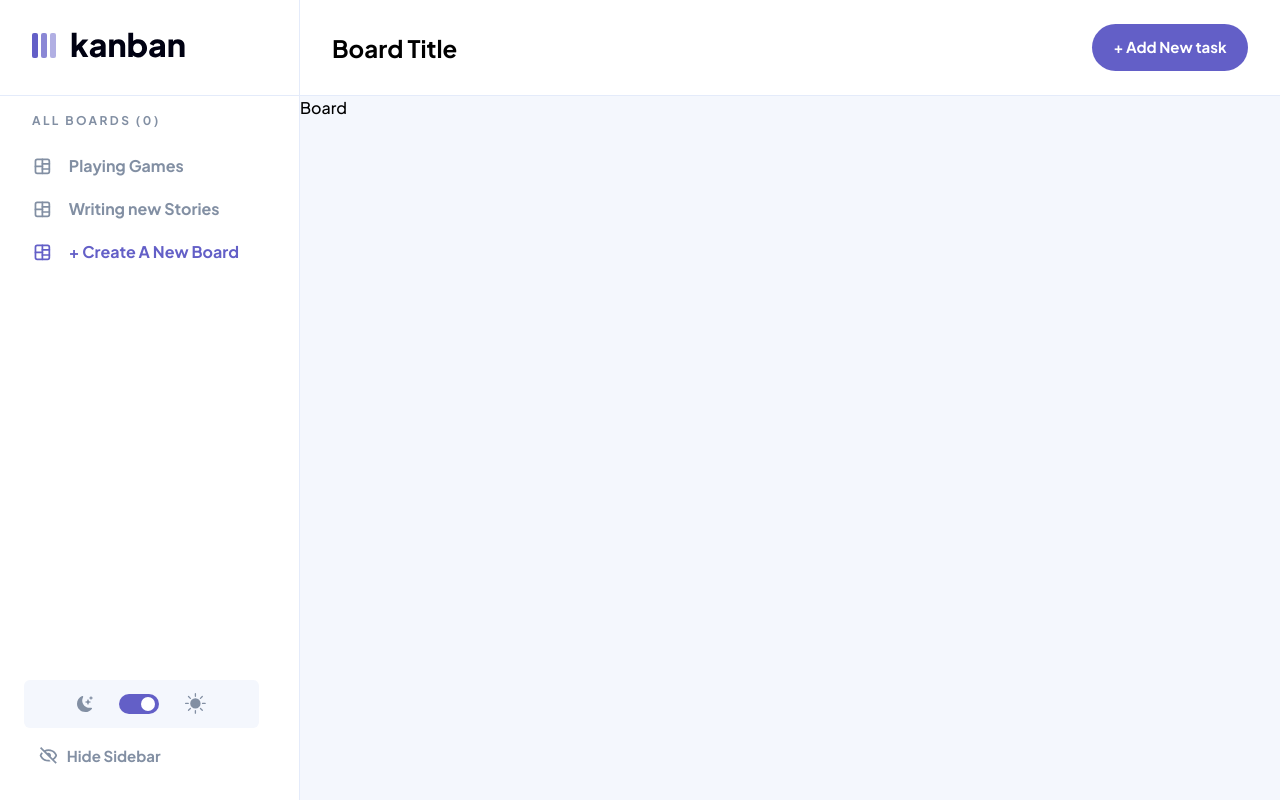
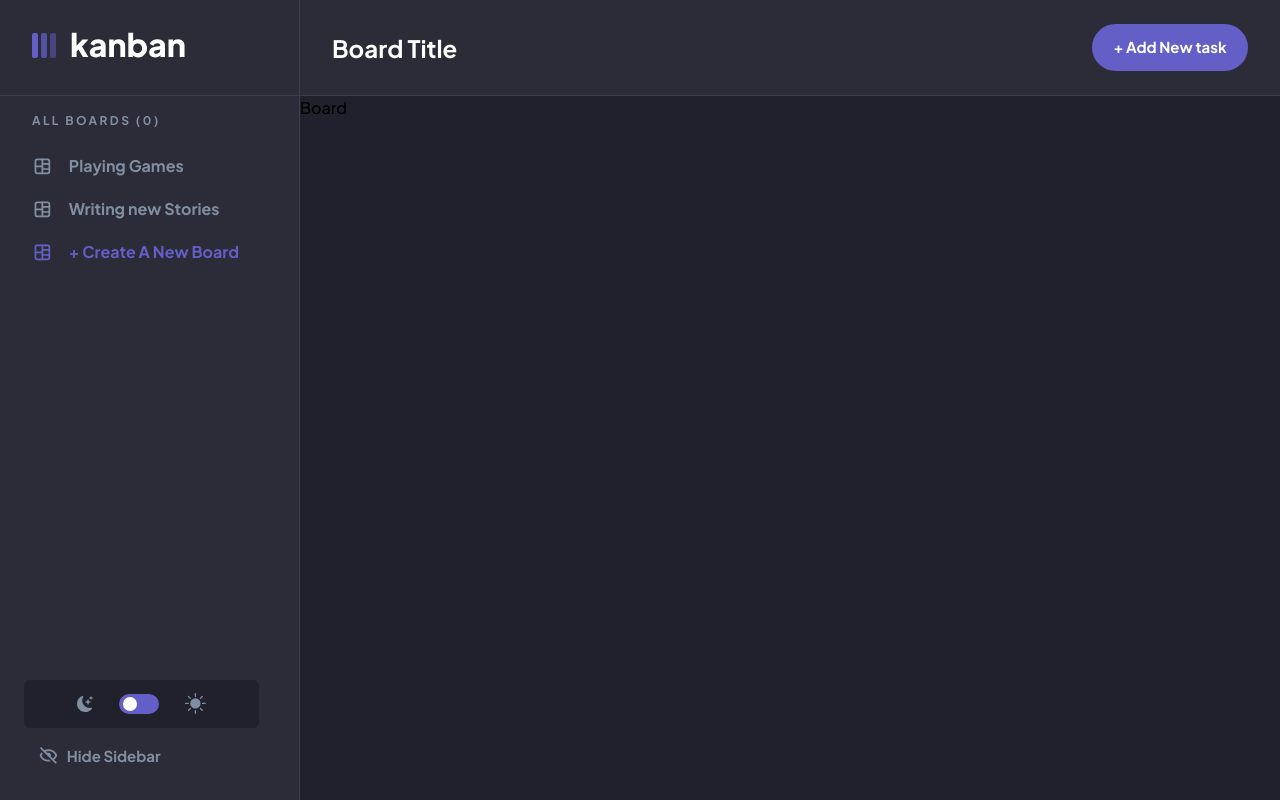
Before and after one commit to 0xmbadr/task-management-app, a React (Vite) app: page / in a window 1280 px wide. Built offline with nearby package versions, Linux system fonts and the light colour scheme.

Commit message:
[SCCSS] => (sidebar > bottom > toggleTheme button) add a style and state to toggle theme change from sidebar.

```diff
--- a/src/App.tsx
+++ b/src/App.tsx
@@ -1,14 +1,22 @@
-import { useAppSelector } from './app/hooks';
+import { useAppDispatch, useAppSelector } from './app/hooks';
+import { toggleTheme } from './app/slices/dataSlice';
 import Body from './layout/Body';
 import Header from './layout/Header';
 
 function App() {
   const colorTheme = useAppSelector((state) => state.data.colorTheme);
+  const dispatch = useAppDispatch();
+
+  const handleColorTheme = () => {
+    return colorTheme === 'dark'
+      ? dispatch(toggleTheme('light'))
+      : dispatch(toggleTheme('dark'));
+  };
 
   return (
     <div className={`App ${colorTheme}`}>
       <Header colorTheme={colorTheme} />
-      <Body />
+      <Body handleThemeChange={handleColorTheme} />
     </div>
   );
 }
--- a/src/app/slices/dataSlice.ts
+++ b/src/app/slices/dataSlice.ts
@@ -5,7 +5,7 @@ interface DateState {
 }
 
 const initialState: DateState = {
-  colorTheme: 'light',
+  colorTheme: 'dark',
 };
 
 const dataSlice = createSlice({
--- a/src/components/SideNav/index.tsx
+++ b/src/components/SideNav/index.tsx
@@ -2,9 +2,26 @@ import { BsFillMoonStarsFill, BsFillSunFill } from 'react-icons/bs';
 import { BiHide } from 'react-icons/bi';
 import Tab from './Tab';
 import { useState } from 'react';
-const SideNav = () => {
+import { useAppSelector } from '../../app/hooks';
+
+type SideNavProps = {
+  handleThemeChange: () => void;
+};
+
+const SideNav = ({ handleThemeChange }: SideNavProps) => {
   const boards = [{ name: 'Playing Games' }, { name: 'Writing new Stories' }];
   const [toggleOnHide, setToggleOnHide] = useState(false);
+
+  const colorTheme = useAppSelector((state) => state.data.colorTheme);
+  const [toggleThemeChange, setToggleThemeChange] = useState<boolean>(
+    colorTheme === 'light',
+  );
+
+  const handleToggleThemeChange = () => {
+    handleThemeChange();
+    setToggleThemeChange((prev) => !prev);
+  };
+
   const onHide = toggleOnHide ? 'SideNav__hide' : '';
   return (
     <div className={`SideNav ${onHide}`}>
@@ -24,10 +41,14 @@ const SideNav = () => {
       <div>
         <div className="SideNav__theme-mode">
           <BsFillMoonStarsFill />
-          <button className="SideNav__theme-mode-toggle">
+          <button
+            className="SideNav__theme-mode-toggle"
+            onClick={handleToggleThemeChange}>
             <span
               className="SideNav__theme-mode-toggle-ball"
-              style={{ left: '55%' }}></span>
+              style={
+                toggleThemeChange ? { left: '55%' } : { left: '10%' }
+              }></span>
           </button>
           <BsFillSunFill size={'1.3rem'} />
         </div>
--- a/src/layout/Body.tsx
+++ b/src/layout/Body.tsx
@@ -1,10 +1,14 @@
 import Board from '../components/Board';
 import SideNav from '../components/SideNav';
 
-const Body = () => {
+type BodyProps = {
+  handleThemeChange: () => void;
+};
+
+const Body = ({ handleThemeChange }: BodyProps) => {
   return (
     <div className="Body">
-      <SideNav />
+      <SideNav handleThemeChange={handleThemeChange} />
       <Board />
     </div>
   );
```
